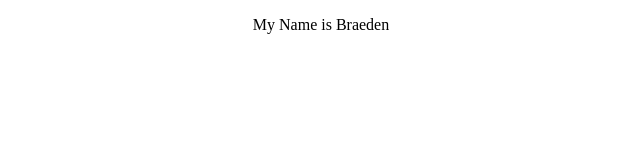
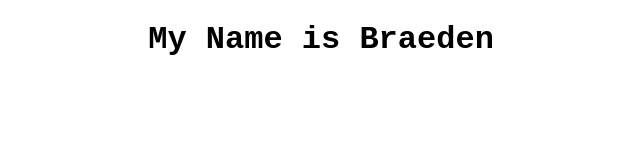
Before and after one commit to 29BMaracle/29BMaracle.github.io, a plain HTML site: page index.html in a window 1280 px wide. Shown: the whole page, without its empty margins (319-959 px from the left). Drawn offline with Linux system fonts and the light colour scheme.

Commit message:
Update index.html

```diff
--- a/index.html
+++ b/index.html
@@ -6,6 +6,6 @@
     <title>Braeden</title>
 </head>
 <body>
-   <p style="text-align: center;">My Name is Braeden</p>
+   <h1 style="text-align: center; font-family: 'Courier New', Courier, monospace;">My Name is Braeden</h1>
 </body>
 </html>
```
